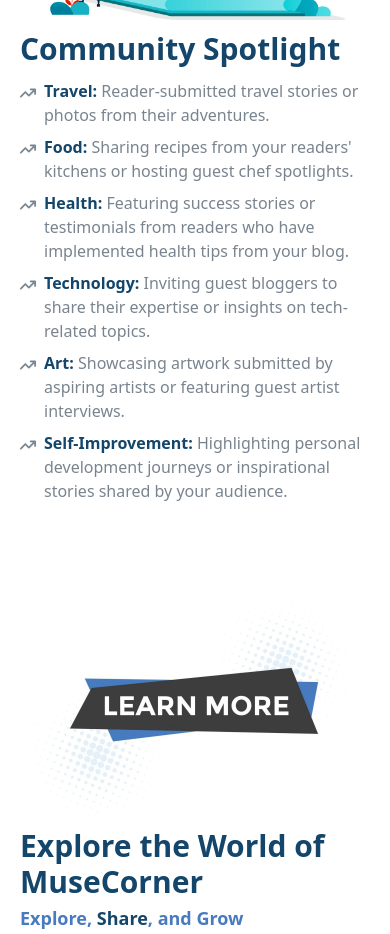
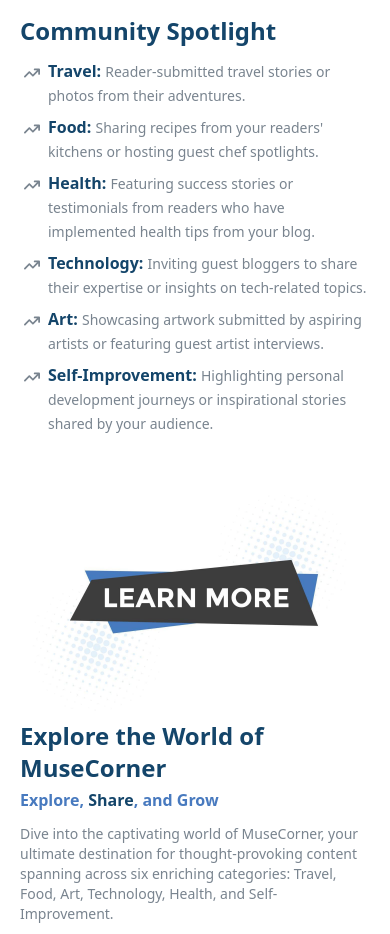
Before and after one commit to R0F7/MuseCorner-client, a React (Vite) app: page / in a window 390 px wide. Shown: the part 1040-1974 px from the top of the page. Built offline with nearby package versions, Linux system fonts and the light colour scheme; no server answers.

Commit message:
responsive home page

```diff
--- a/src/components/Banner.jsx
+++ b/src/components/Banner.jsx
@@ -1,6 +1,6 @@
 import useAuth from "../hooks/useAuth";
 // import CBD from '../assets/circular-background-dots-image_347235-removebg-preview.png'
-import svg from '../assets/vecteezy_studying-and-learning-online-concept_1270244.svg'
+import svg from '../../public/image/vecteezy_studying-and-learning-online-concept_1270244.svg'
 
 const Banner = () => {
     const { user } = useAuth();
--- a/src/components/BlogCard.jsx
+++ b/src/components/BlogCard.jsx
@@ -96,16 +96,16 @@ const BlogCard = ({ blog }) => {
                 <img className="object-cover object-center w-full h-56" src={image} alt="avatar" />
 
                 <div className="flex items-center px-6 py-3 bg-gray-900">
-                    <h1 className="mx-3 text-lg font-semibold text-white">{category}</h1>
+                    <h1 className="md:mx-3 text-lg font-semibold text-white">{category}</h1>
                 </div>
 
                 <div className="px-6 py-4">
                     <h1 className="text-xl font-semibold text-gray-800 dark:text-white">{title}</h1>
-                    <p className="py-2 text-gray-700 dark:text-gray-400 min-h-[65px] w-[85%]">{short_description}</p>
+                    <p className="py-2 text-gray-700 dark:text-gray-400 min-h-[100px] md:min-h-[65px]">{short_description}</p>
                     <div className="flex gap-4 pt-3 pb-2">
                         <button onClick={handleWishList} className="btn btn-sm">Wishlist</button>
                         <Link to={`/details/${_id}`} className="btn btn-sm">Details</Link>
-                        <p>{date}</p>
+                        {/* <p>{date}</p> */}
                     </div>
                 </div>
             </div>
--- a/src/components/CommunitySpotlight.jsx
+++ b/src/components/CommunitySpotlight.jsx
@@ -4,56 +4,56 @@ import { FaArrowTrendUp } from "react-icons/fa6";
 
 const CommunitySpotlight = () => {
     return (
-        <div className='flex flex-col-reverse lg:flex-row items-center my-20'>
+        <div className='flex flex-col-reverse lg:flex-row items-center gap-6 lg:gap-0 py-10 lg:my-20'>
             <div className='lg:w-1/2'>
-                <h1 className='text-3xl font-bold text-[#14456A] mb-3'>Community Spotlight</h1>
-                <div className='space-y-2'>
+                <h1 className='text-2xl md:text-3xl font-bold text-[#14456A] mb-3 md:mb-4'>Community Spotlight</h1>
+                <div className='space-y-2 ml-1 md:ml-4'>
                     <div className='text-[#79848F] flex lg:items-center gap-2'>
                         <span className='mt-1.5 lg:mt-0'><FaArrowTrendUp></FaArrowTrendUp></span>
                         <div>
                             <span className="font-bold text-[#14456A]">Travel: </span>
-                            <span> Reader-submitted travel stories or photos from their adventures.</span>
+                            <span className='text-sm md:text-base'> Reader-submitted travel stories or photos from their adventures.</span>
                         </div>
                     </div>
                     <div className='text-[#79848F] flex lg:items-center gap-2'>
                         <span className='mt-1.5 lg:mt-0'><FaArrowTrendUp></FaArrowTrendUp></span>
                         <div>
                             <span className="font-bold text-[#14456A]">Food: </span>
-                            <span>Sharing recipes from your readers' kitchens or hosting guest chef spotlights.</span>
+                            <span className='text-sm md:text-base'>Sharing recipes from your readers' kitchens or hosting guest chef spotlights.</span>
                         </div>
                     </div>
                     <div className='text-[#79848F] flex gap-2'>
                         <span className='mt-1.5'><FaArrowTrendUp></FaArrowTrendUp></span>
                         <div>
                             <span className="font-bold text-[#14456A]">Health: </span>
-                            <span>Featuring success stories or testimonials from readers who have implemented health tips from your blog.</span>
+                            <span className='text-sm md:text-base'>Featuring success stories or testimonials from readers who have implemented health tips from your blog.</span>
                         </div>
                     </div>
                     <div className='text-[#79848F] flex lg:items-center gap-2'>
                         <span className='mt-1.5 lg:mt-0'><FaArrowTrendUp></FaArrowTrendUp></span>
                         <div>
                             <span className="font-bold text-[#14456A]">Technology: </span>
-                            <span>Inviting guest bloggers to share their expertise or insights on tech-related topics.</span>
+                            <span className='text-sm md:text-base'>Inviting guest bloggers to share their expertise or insights on tech-related topics.</span>
                         </div>
                     </div>
                     <div className='text-[#79848F] flex  lg:items-center gap-2'>
                         <span className='mt-1.5 lg:mt-0'><FaArrowTrendUp></FaArrowTrendUp></span>
                         <div>
                             <span className="font-bold text-[#14456A]">Art: </span>
-                            <span>Showcasing artwork submitted by aspiring artists or featuring guest artist interviews.</span>
+                            <span className='text-sm md:text-base'>Showcasing artwork submitted by aspiring artists or featuring guest artist interviews.</span>
                         </div>
                     </div>
                     <div className='text-[#79848F] flex gap-2'>
                         <span className='mt-1.5'><FaArrowTrendUp></FaArrowTrendUp></span>
                         <div>
                             <span className="font-bold text-[#14456A]">Self-Improvement: </span>
-                            <span>Highlighting personal development journeys or inspirational stories shared by your audience.</span>
+                            <span className='text-sm md:text-base'>Highlighting personal development journeys or inspirational stories shared by your audience.</span>
                         </div>
                     </div>
                 </div>
             </div>
             <div className='lg:w-1/2'>
-                <img src={CPL} alt="" />
+                <img className='md:h-[400px] lg:h-auto ' src={CPL} alt="" />
             </div>
         </div>
     );
--- a/src/components/LearnMore.jsx
+++ b/src/components/LearnMore.jsx
@@ -2,14 +2,20 @@ import learnMore from '../../public/image/learn more 1.jpg';
 
 const LearnMore = () => {
     return (
-        <div className='flex flex-col-reverse lg:flex-row items-center my-10'>
+        <div className='flex flex-col-reverse lg:flex-row items-center lg:my-10'>
             <div className='lg:w-1/2'>
-                <h1 className='text-3xl font-bold text-[#14456A] mb-1'>Explore the World of MuseCorner</h1>
-                <h4 className='text-lg font-bold  text-[#487ABF] mb-3'> Explore, <span className='text-[#14456A]'>Share</span>, and Grow</h4>
-                <p className='text-[#79848F] '>Dive into the captivating world of MuseCorner, your ultimate destination for thought-provoking content spanning across six enriching categories: Travel, Food, Art, Technology, Health, and Self-Improvement. <span className='mt-2 w-[80%]'>Discover a curated selection of top 10 blogs, meticulously chosen based on their captivating long descriptions, providing you with a glimpse into the depth and breadth of our content. Engage with our community by posting, updating, and reading blogs, and share your thoughts through comments.</span><span className='mt-2'>Experience the security and convenience of our protected routes, empowering you to add and remove blogs from your personal wishlist. Embrace inspiration, knowledge, and connection with MuseCorner.</span></p>
+                <h1 className='text-2xl md:text-3xl font-bold text-[#14456A] mb-1'>Explore the World of MuseCorner</h1>
+                <h4 className='text-base md:text-lg font-bold  text-[#487ABF] mb-3'> Explore, <span className='text-[#14456A]'>Share</span>, and Grow</h4>
+                <p className='text-[#79848F] text-sm md:text-base '>Dive into the captivating world of MuseCorner, your ultimate destination for thought-provoking content spanning across six enriching categories: Travel, Food, Art, Technology, Health, and Self-Improvement. </p>
+                <div className='my-2 text-[#79848F] text-sm md:text-base md:w-[90%] lg:w-[85%] indent-4'>
+                    <span>Discover a curated selection of top 10 blogs, meticulously chosen based on their captivating long descriptions, providing you with a glimpse into the depth and breadth of our content. Engage with our community by posting, updating, and reading blogs, and share your thoughts through comments.</span>
+                </div>
+                <div className=' text-[#79848F] text-sm md:text-base'>
+                    <span className=''>Experience the security and convenience of our protected routes, empowering you to add and remove blogs from your personal wishlist. Embrace inspiration, knowledge, and connection with MuseCorner.</span>
+                </div>
             </div>
             <div className='lg:w-1/2'>
-                <img className='' src={learnMore} alt="" />
+                <img className='md:h-[400px] lg:h-auto' src={learnMore} alt="" />
             </div>
 
         </div>
--- a/src/components/RecentBlog.jsx
+++ b/src/components/RecentBlog.jsx
@@ -32,10 +32,10 @@ const RecentBlog = () => {
     return (
         <div >
             <div className="text-center mt-10" id="recent-blog">
-                <h4 className="text-4xl">Dive into Our Newest Blog Posts</h4>
-                <p className="w-[65%] mx-auto mt-3">Stay up-to-date with our latest adventures! Explore diverse destinations, discover hidden gems, and get insider tips for your next journey. Start reading now for travel inspiration!</p>
+                <h4 className="text-2xl font-semibold md:text-4xl">Dive into Our Newest Blog Posts</h4>
+                <p className="lg:w-[65%] mx-auto mt-3">Stay up-to-date with our latest adventures! Explore diverse destinations, discover hidden gems, and get insider tips for your next journey. Start reading now for travel inspiration!</p>
             </div>
-            <div className="grid grid-cols-1 md:grid-cols-3 gap-6 mt-10">
+            <div className="grid grid-cols-1 md:grid-cols- lg:grid-cols-3 gap-6 mt-10">
                 {
                     blogs?.slice(0, 6).map(blog => <BlogCard key={blog._id} blog={blog}></BlogCard>)
                 }
```
Also changed, not shown: src/components/NewsLetter.jsx (+5 -5 lines).
